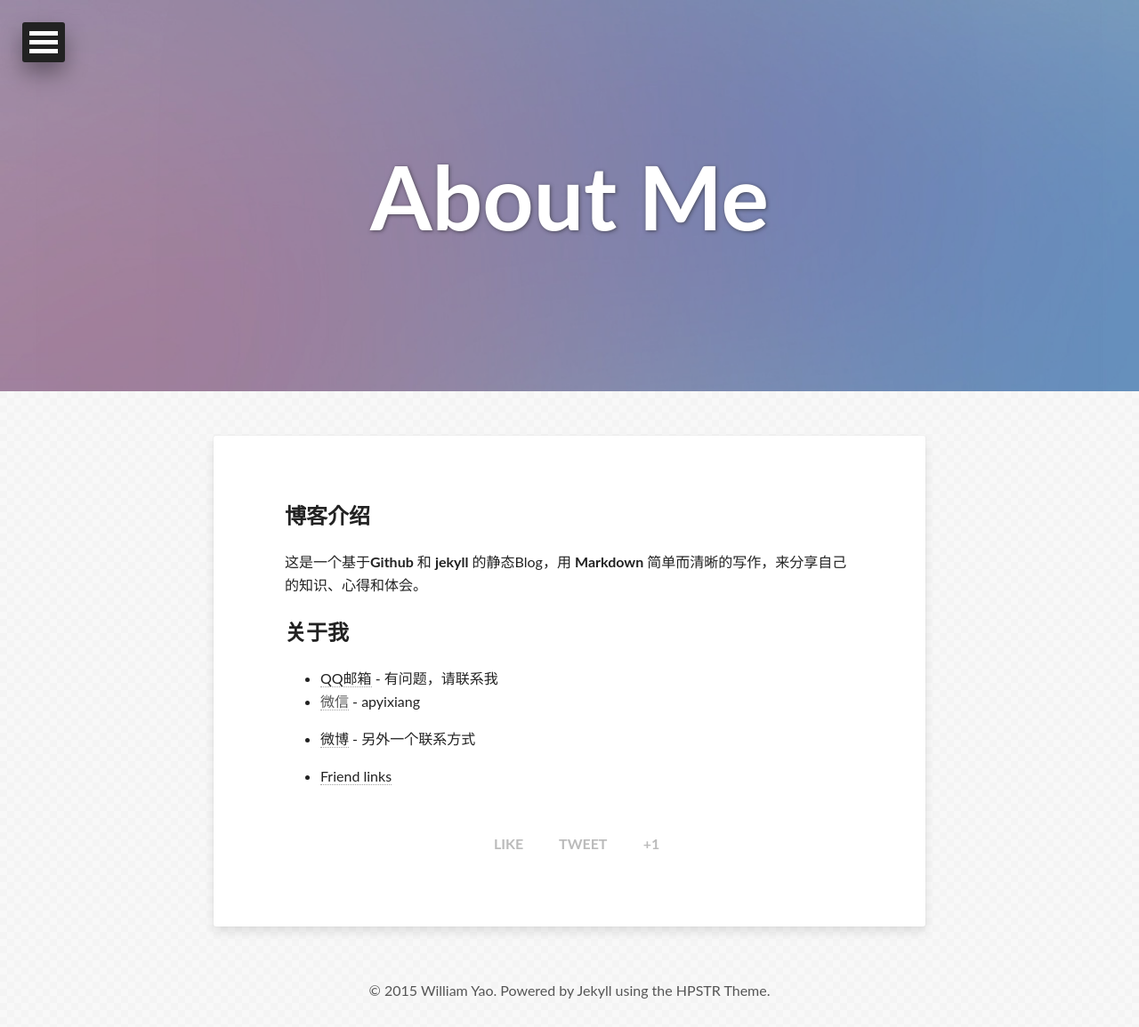
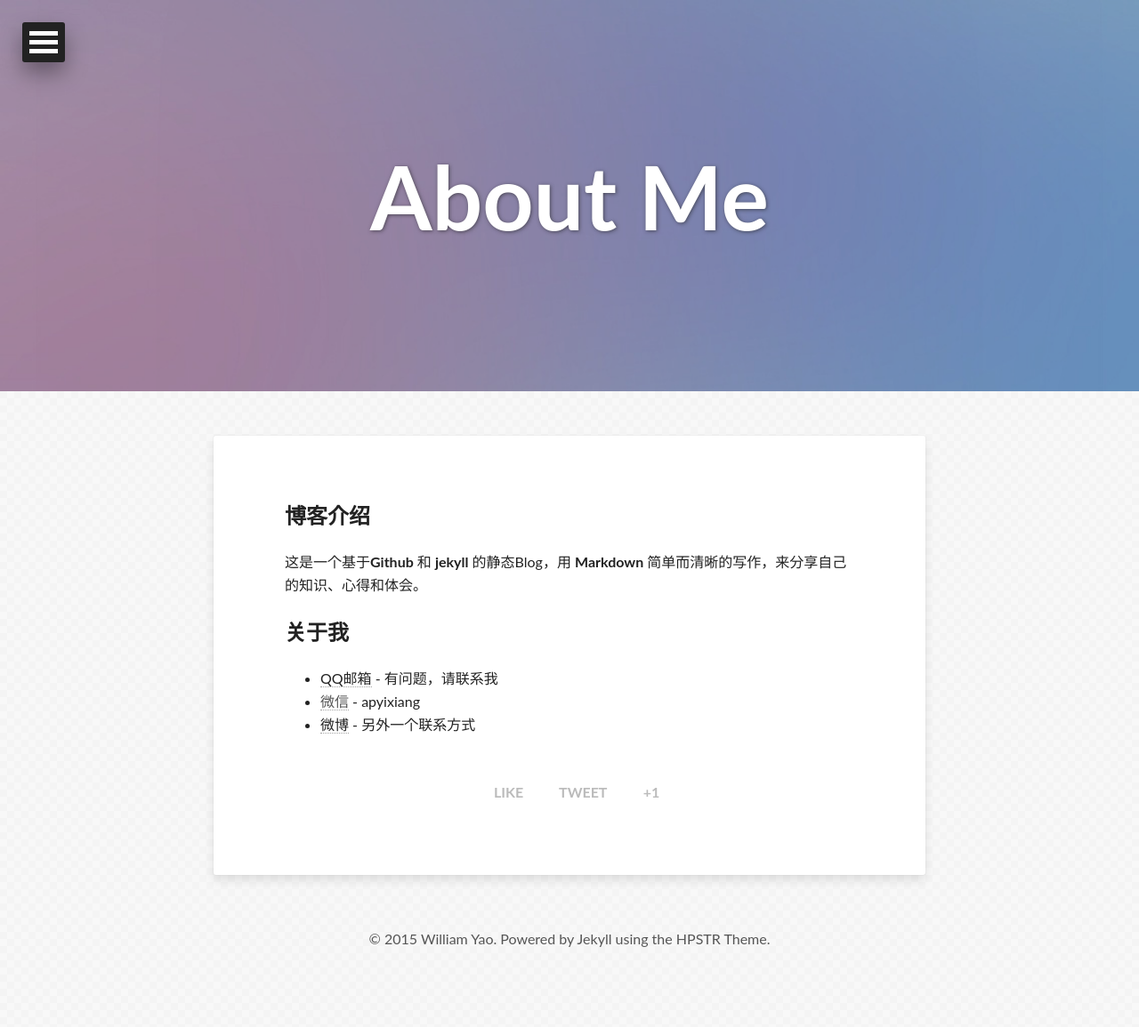
Before and after one commit to apyixiang/apyixiang.github.io, a Jekyll site: the page built from about.md, in a window 1280 px wide. Shown: the whole page at 89% size. Built offline with Jekyll 4.4.1, drawn with Linux system fonts in a browser that asks for light colours; some web fonts are replaced; Markdown is read by kramdown in place of the engine named in the settings; comment, search, counter and statistics services are not loaded; after the commit the page ends 1097 px from its top, so only the background shows below that.

Commit message:
Update about.md

```diff
--- a/about.md
+++ b/about.md
@@ -12,8 +12,6 @@ share: true
   这是一个基于**Github** 和 **jekyll** 的静态Blog，用 **Markdown** 简单而清晰的写作，来分享自己的知识、心得和体会。
 
 ## 关于我
-- [QQ邮箱](553784520@qq.com) - 有问题，请联系我
-- [微信]() - apyixiang
-- [微博](http://weibo.com/p/1005053240479372/home?from=page_100505&mod=TAB#place) - 另外一个联系方式
-
-- [Friend links](/links/)
+- [QQ邮箱](553784520@qq.com)  -  有问题，请联系我
+- [微信]()  -  apyixiang
+- [微博](http://weibo.com/p/1005053240479372/home?from=page_100505&mod=TAB#place)  -  另外一个联系方式
```
